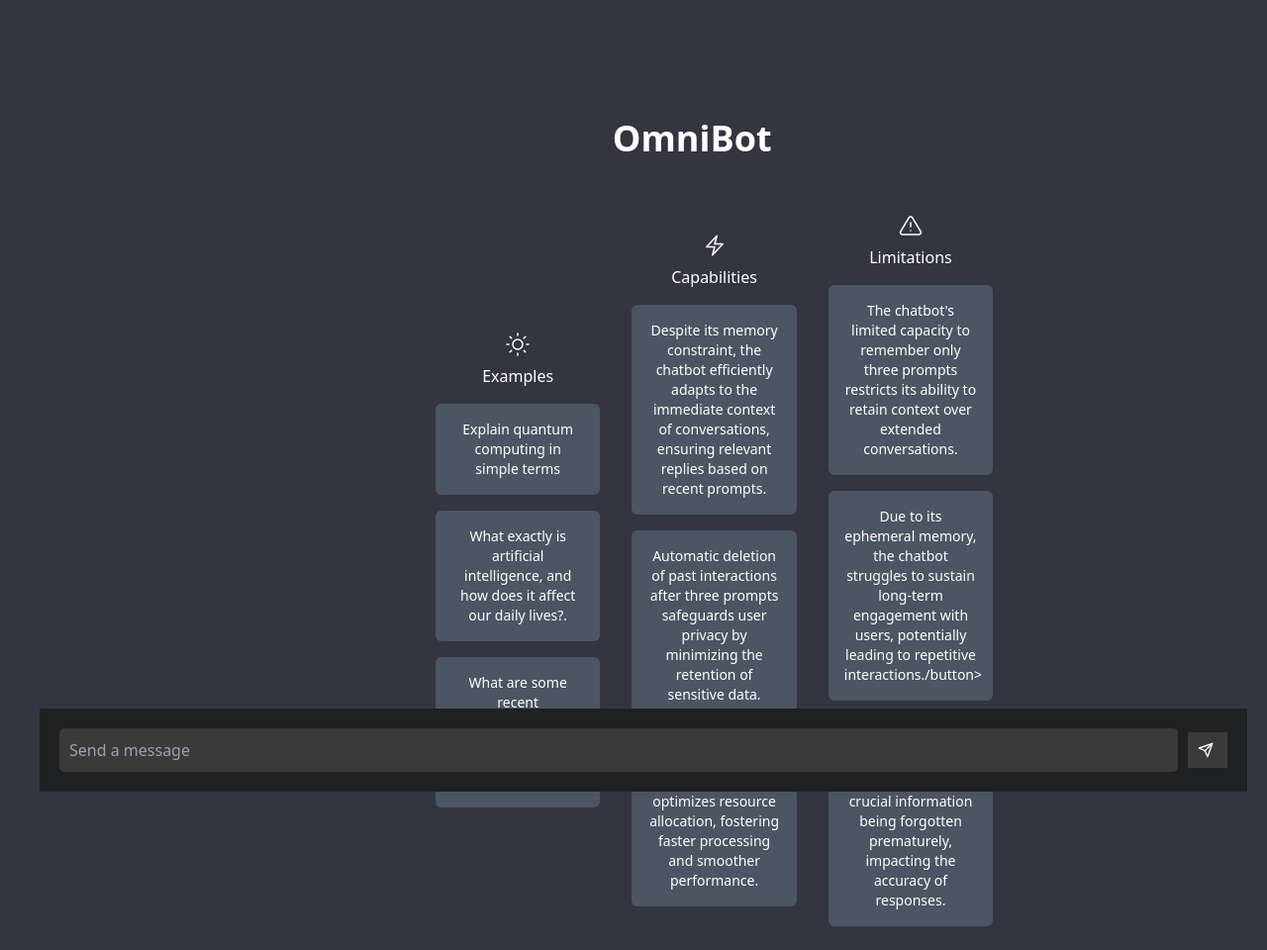
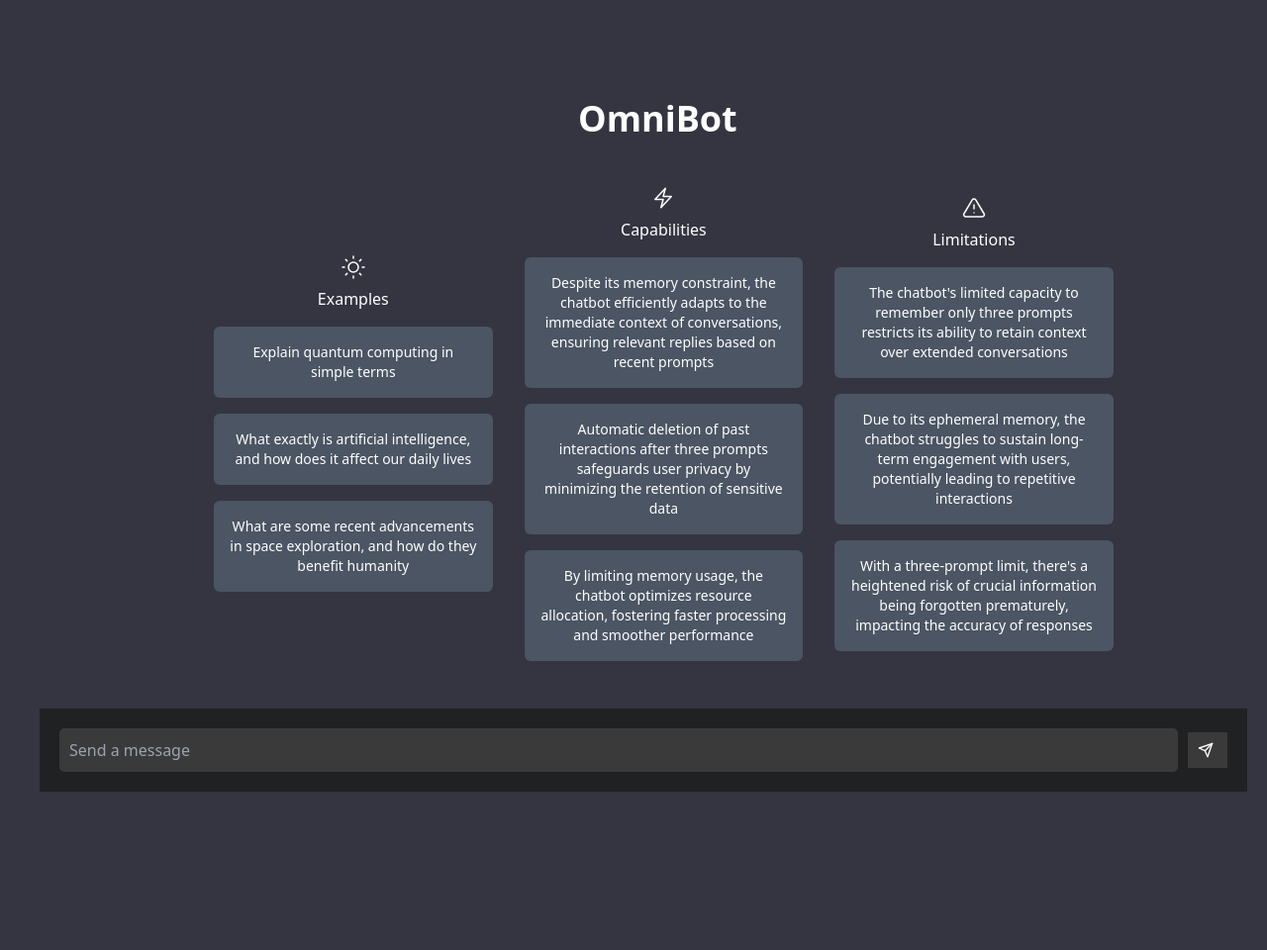
Before and after one commit to Yashasvinimr/OmniBot, a Flask app: page / in a window 1280 px wide. Shown: the whole page at 99% size. After the commit the page ends 800 px from the top, so only its background shows below. Run offline with Flask 3, Linux system fonts and the light colour scheme; style sheets or scripts are compiled from the project's sources.

Commit message:
Update index.html

```diff
--- a/templates/index.html
+++ b/templates/index.html
@@ -1,4 +1,3 @@
-
 <!DOCTYPE html>
 <html lang="en">
 
@@ -11,17 +10,26 @@
     <title>New Chat</title>
     <style>
         body {
-        overflow-y: auto; /* Enable vertical scrolling for the entire page */
+            overflow-y: auto;
+            /* Enable vertical scrolling for the entire page */
         }
+
         .right2 {
             display: none;
         }
+
+        /* .omnibot-title {
+            padding-left: 40px;
+            /* Increase or decrease as needed */
+
+
 
         .chat-container {
             flex: 1;
             overflow-y: auto;
             padding: 20px 0;
-        max-height: calc(100vh - 100px); /* Adjust the maximum height */
+            max-height: calc(100vh - 100px);
+            /* Adjust the maximum height */
             max-width: calc(100% - 40px);
             word-wrap: break-word;
         }
@@ -29,23 +37,29 @@
         .right2 {
             display: flex;
             flex-direction: column;
-        justify-content: center; /* Center the content vertically */
-        align-items: center; /* Center the content horizontally */
-        padding: 40px; /* Add padding */
+            justify-content: center;
+            /* Center the content vertically */
+            align-items: center;
+            /* Center the content horizontally */
+            padding: 40px;
+            /* Add padding */
         }
 
         .chat-content {
             flex: 1;
             overflow-y: auto;
             padding: 20px 0;
-            max-width: calc(100% - 40px); /* Limit the width of the chat content */
+            max-width: calc(100% - 40px);
+            /* Limit the width of the chat content */
         }
 
         .chat-input {
             position: fixed;
             bottom: 0;
-            left: 40px; /* Adjust left position */
-            width: calc(100% - 60px); /* Adjust width */
+            left: 40px;
+            /* Adjust left position */
+            width: calc(100% - 60px);
+            /* Adjust width */
             padding: 20px;
             background-color: #202123;
             display: flex;
@@ -102,33 +116,41 @@
             background-color: #3a3a3a;
             padding: 10px;
             border-radius: 5px;
-            max-width: 600px;;
+            max-width: 600px;
+            ;
             color: white;
             word-wrap: break-word;
         }
+
         .chat-box.question .chat-text {
-            max-width: 600px; /* Adjust padding */
-            min-width: auto; /* Remove min-width */
+            max-width: 600px;
+            /* Adjust padding */
+            min-width: auto;
+            /* Remove min-width */
             width: auto;
-            word-wrap: break-word; /* Remove fixed width */
+            word-wrap: break-word;
+            /* Remove fixed width */
         }
 
         .chat-box.answer .chat-text {
-            max-width: 600px; /* Adjust padding */
-            min-width: auto; /* Remove min-width */
+            max-width: 600px;
+            /* Adjust padding */
+            min-width: auto;
+            /* Remove min-width */
             width: auto;
-            word-wrap: break-word; /* Remove fixed width */
+            word-wrap: break-word;
+            /* Remove fixed width */
         }
     </style>
 </head>
 
 <body class="bg-chatblack-50">
     <div class="flex  h-[100vh] text-white">
-        <div class="right1 py-10 pl-96 m-10 w-fit flex justify-self-center  flex-col">
-            <div class="text-center w-full text-4xl font-bold my-10">
+        <div class="right1 py-5 pr-12 pl-40 m-10 w-full flex justify-self-center flex-col">
+            <div class="class=omnibot-title pl-96 justify-end  w-full text-4xl font-bold my-10">
                 OmniBot
             </div>
-            <div class="itemsrow flex py-4 w-[43vw] justify-around">
+            <div class="itemsrow items-center flex py-2 w-[43vw] justify-around">
                 <div class="examples flex flex-col justify-center items-center">
                     <svg stroke="currentColor" fill="none" stroke-width="1.5" viewBox="0 0 24 24" stroke-linecap="round"
                         stroke-linejoin="round" class="h-6 w-6" height="1em" width="1em"
@@ -145,12 +167,12 @@
                     </svg>
                     <div class="py-2">Examples</div>
                     <button
-                        class="bg-gray-600 w-[13vw] text-sm hover:bg-gray-700 py-4 px-4 mx-4 my-2 rounded-md">Explain
+                        class="bg-gray-600 w-[22vw] text-sm hover:bg-gray-700 py-4 px-4 mx-4 my-2 rounded-md">Explain
                         quantum computing in simple terms</button>
-                    <button
-                        class="bg-gray-600 w-[13vw] text-sm hover:bg-gray-700 py-4 px-4 mx-4 my-2 rounded-md">What exactly is artificial intelligence, and how does it affect our daily lives?.</button>
-                    <button
-                        class="bg-gray-600 w-[13vw] text-sm hover:bg-gray-700 py-4 px-4 mx-4 my-2 rounded-md">What are some recent advancements in space exploration, and how do they benefit humanity</button>
+                    <button class="bg-gray-600 w-[22vw] text-sm hover:bg-gray-700 py-4 px-4 mx-4 my-2 rounded-md">What
+                        exactly is artificial intelligence, and how does it affect our daily lives</button>
+                    <button class="bg-gray-600 w-[22vw] text-sm hover:bg-gray-700 py-4 px-4 mx-4 my-2 rounded-md">What
+                        are some recent advancements in space exploration, and how do they benefit humanity</button>
 
                 </div>
                 <div class="cap flex flex-col justify-center items-center">
@@ -161,11 +183,15 @@
                     </svg>
                     <div class="py-2">Capabilities</div>
                     <button
-                        class="bg-gray-600 w-[13vw] text-sm hover:bg-gray-700 py-4 px-4 mx-4 my-2 rounded-md">Despite its memory constraint, the chatbot efficiently adapts to the immediate context of conversations, ensuring relevant replies based on recent prompts.</button>
-                    <button
-                        class="bg-gray-600 w-[13vw] text-sm hover:bg-gray-700 py-4 px-4 mx-4 my-2 rounded-md"> Automatic deletion of past interactions after three prompts safeguards user privacy by minimizing the retention of sensitive data.</button>
-                    <button
-                        class="bg-gray-600 w-[13vw] text-sm hover:bg-gray-700 py-4 px-4 mx-4 my-2 rounded-md">By limiting memory usage, the chatbot optimizes resource allocation, fostering faster processing and smoother performance.</button>
+                        class="bg-gray-600 w-[22vw] text-sm hover:bg-gray-700 py-4 px-4 mx-4 my-2 rounded-md">Despite
+                        its memory constraint, the chatbot efficiently adapts to the immediate context of conversations,
+                        ensuring relevant replies based on recent prompts</button>
+                    <button class="bg-gray-600 w-[22vw] text-sm hover:bg-gray-700 py-4 px-4 mx-4 my-2 rounded-md">
+                        Automatic deletion of past interactions after three prompts safeguards user privacy by
+                        minimizing the retention of sensitive data</button>
+                    <button class="bg-gray-600 w-[22vw] text-sm hover:bg-gray-700 py-4 px-4 mx-4 my-2 rounded-md">By
+                        limiting memory usage, the chatbot optimizes resource allocation, fostering faster processing
+                        and smoother performance</button>
                 </div>
                 <div class="lim flex flex-col justify-center items-center">
                     <svg stroke="currentColor" fill="none" stroke-width="1.5" viewBox="0 0 24 24" stroke-linecap="round"
@@ -178,12 +204,15 @@
                         <line x1="12" y1="17" x2="12.01" y2="17"></line>
                     </svg>
                     <div class="py-2">Limitations</div>
-                    <button
-                        class="bg-gray-600 w-[13vw] text-sm hover:bg-gray-700 py-4 px-4 mx-4 my-2 rounded-md">The chatbot's limited capacity to remember only three prompts restricts its ability to retain context over extended conversations.</button>
-                    <button
-                        class="bg-gray-600 w-[13vw] text-sm hover:bg-gray-700 py-4 px-4 mx-4 my-2 rounded-md">Due to its ephemeral memory, the chatbot struggles to sustain long-term engagement with users, potentially leading to repetitive interactions./button>
-                    <button
-                        class="bg-gray-600 w-[13vw] text-sm hover:bg-gray-700 py-4 px-4 mx-4 my-2 rounded-md"> With a three-prompt limit, there's a heightened risk of crucial information being forgotten prematurely, impacting the accuracy of responses.</button>
+                    <button class="bg-gray-600 w-[22vw] text-sm hover:bg-gray-700 py-4 px-4 mx-4 my-2 rounded-md">The
+                        chatbot's limited capacity to remember only three prompts restricts its ability to retain
+                        context over extended conversations</button>
+                    <button class="bg-gray-600 w-[22vw] text-sm hover:bg-gray-700 py-4 px-4 mx-4 my-2 rounded-md">Due to
+                        its ephemeral memory, the chatbot struggles to sustain long-term engagement with users,
+                        potentially leading to repetitive interactions</button>
+                    <button class="bg-gray-600 w-[22vw] text-sm hover:bg-gray-700 py-4 px-4 mx-4 my-2 rounded-md"> With
+                        a three-prompt limit, there's a heightened risk of crucial information being forgotten
+                        prematurely, impacting the accuracy of responses</button>
                 </div>
             </div>
 
@@ -203,10 +232,12 @@
                 </button>
             </div> -->
             <div class="chat-input">
-                <input id="questionInput2" class="w-full bg-gray-600 rounded-md" placeholder="Send a message" type="text">
+                <input id="questionInput2" class="w-full bg-gray-600 rounded-md" placeholder="Send a message"
+                    type="text">
                 <button id="sendButton2" class="pl-10">
                     <svg stroke="currentColor" fill="none" stroke-width="2" viewBox="0 0 24 24" stroke-linecap="round"
-                        stroke-linejoin="round" class="h-4 w-4 mr-1" height="1em" width="1em" xmlns="http://www.w3.org/2000/svg">
+                        stroke-linejoin="round" class="h-4 w-4 mr-1" height="1em" width="1em"
+                        xmlns="http://www.w3.org/2000/svg">
                         <line x1="22" y1="2" x2="11" y2="13"></line>
                         <polygon points="22 2 15 22 11 13 2 9 22 2"></polygon>
                     </svg>
```
Lines whose indentation alone changed are shown as unchanged.
